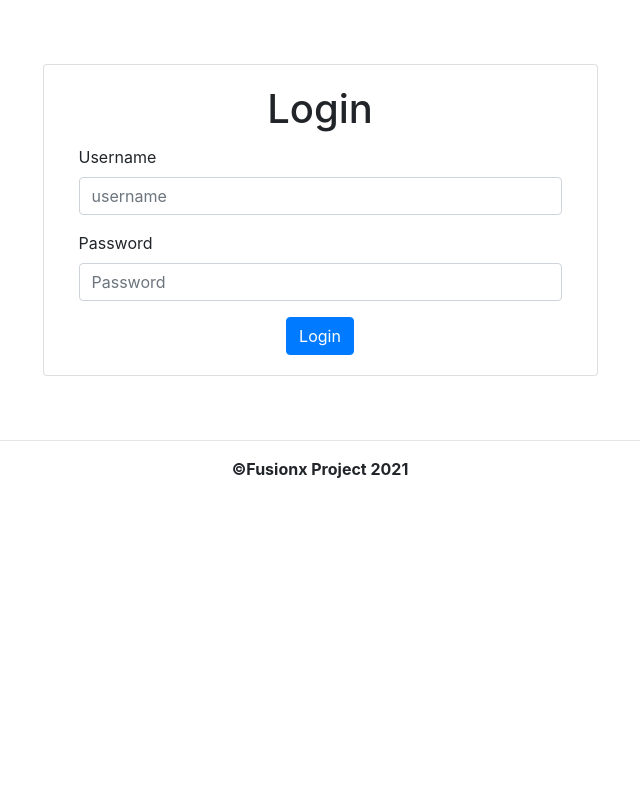
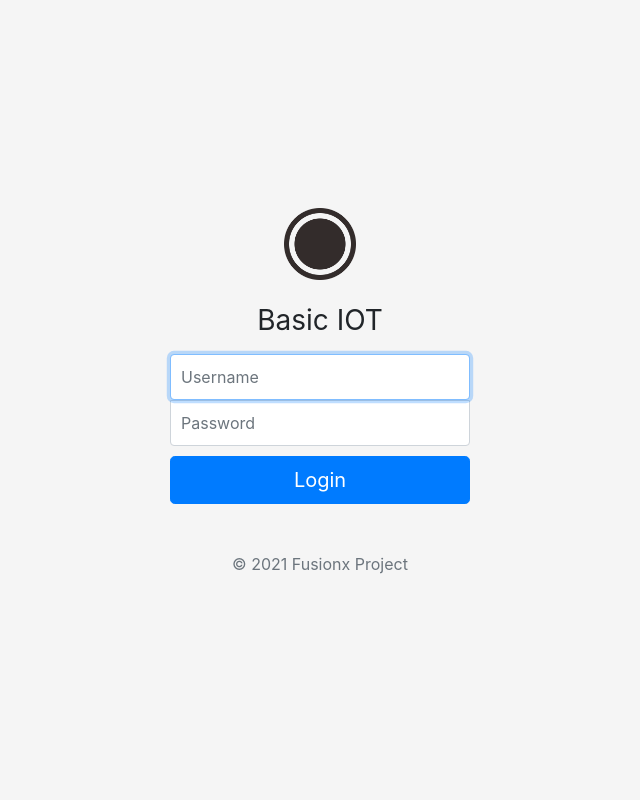
Before and after one commit to ergafebriawan/IOT_basic, a PHP site: page /login.php in a window 1280 px wide. Shown: the whole page, without its empty margins (320-960 px from the left). Run offline with PHP 8.4, Linux system fonts and the light colour scheme.

Commit message:
version 0.9

```diff
--- /dev/null
+++ b/assets/bootstrap/css/signin.css
@@ -0,0 +1,44 @@
+html,
+body {
+  height: 100%;
+}
+
+body {
+  display: -ms-flexbox;
+  display: flex;
+  -ms-flex-align: center;
+  align-items: center;
+  padding-top: 40px;
+  padding-bottom: 40px;
+  background-color: #f5f5f5;
+}
+
+.form-signin {
+  width: 100%;
+  max-width: 330px;
+  padding: 15px;
+  margin: auto;
+}
+.form-signin .checkbox {
+  font-weight: 400;
+}
+.form-signin .form-control {
+  position: relative;
+  box-sizing: border-box;
+  height: auto;
+  padding: 10px;
+  font-size: 16px;
+}
+.form-signin .form-control:focus {
+  z-index: 2;
+}
+.form-signin input[type="email"] {
+  margin-bottom: -1px;
+  border-bottom-right-radius: 0;
+  border-bottom-left-radius: 0;
+}
+.form-signin input[type="password"] {
+  margin-bottom: 10px;
+  border-top-left-radius: 0;
+  border-top-right-radius: 0;
+}
--- a/layout/footer.php
+++ b/layout/footer.php
@@ -1,7 +1,7 @@
 </div>
 <hr>
-<div class="d-flex justify-content-center">
-    <strong class="text-center">©Fusionx Project 2021</strong>
+<div class="text-center">
+    <strong>©Fusionx Project 2021</strong>
 </div>
 <script src="https://code.jquery.com/jquery-3.3.1.slim.min.js" integrity="sha384-q8i/X+965DzO0rT7abK41JStQIAqVgRVzpbzo5smXKp4YfRvH+8abtTE1Pi6jizo" crossorigin="anonymous"></script>
 <script src="https://cdnjs.cloudflare.com/ajax/libs/popper.js/1.14.3/umd/popper.min.js" integrity="sha384-ZMP7rVo3mIykV+2+9J3UJ46jBk0WLaUAdn689aCwoqbBJiSnjAK/l8WvCWPIPm49" crossorigin="anonymous"></script>
--- a/layout/header.php
+++ b/layout/header.php
@@ -1,12 +1,11 @@
 <!doctype html>
 <html lang="en">
   <head>
-    <!-- Required meta tags -->
     <meta charset="utf-8">
     <meta name="viewport" content="width=device-width, initial-scale=1, shrink-to-fit=no">
+    <link rel="shortcut icon" href="assets/icon.png">
 
-    <!-- Bootstrap CSS -->
-    <link rel="stylesheet" href="assets/bootstrap/css/bootstrap.min.css" integrity="sha384-MCw98/SFnGE8fJT3GXwEOngsV7Zt27NXFoaoApmYm81iuXoPkFOJwJ8ERdknLPMO" crossorigin="anonymous">
+    <link rel="stylesheet" href="assets/bootstrap/css/bootstrap.min.css">
 
     <title>IOT</title>
   </head>
--- a/login.php
+++ b/login.php
@@ -22,18 +22,13 @@ if (isset($_POST['login'])) {
 <head>
     <meta charset="utf-8">
     <meta name="viewport" content="width=device-width, initial-scale=1, shrink-to-fit=no">
+    <link rel="shortcut icon" href="assets/icon.png">
     <link rel="stylesheet" href="assets/bootstrap/css/bootstrap.min.css">
+    <link href="assets/bootstrap/css/signin.css" rel="stylesheet">
     <title>IOT</title>
 </head>
 
 <body>
-    <div class="container my-3">
-        <div class="d-flex justify-content-center">
-            <div class="card col-md-6 my-5">
-                <div class="card-body">
-                    <div class="card-title text-center">
-                        <h1>Login</h1>
-                    </div>
     <?php
     if (isset($_SESSION['failed'])) {
     ?>
@@ -43,28 +38,20 @@ if (isset($_POST['login'])) {
     <?php
     }
     ?>
-                    <form method="POST" action="">
-                        <div class="form-group">
-                            <label for="exampleInputEmail1">Username</label>
-                            <input type="text" class="form-control" name="username" placeholder="username" required>
+
+    <form method="POST" class="form-signin">
+        <div class="row">
+            <img class="mb-4 mx-auto" src="assets/logo.png" alt="logo" width="72" height="72">
         </div>
-                        <div class="form-group">
-                            <label for="exampleInputPassword1">Password</label>
-                            <input type="password" class="form-control" name="password" placeholder="Password" required>
-                        </div>
-                        <div class="d-flex justify-content-center">
-                            <input type="submit" name="login" class="btn btn-primary text-center" value="Login">
-                        </div>
+        <h1 class="h3 mb-3 font-weight-normal text-center">Basic IOT</h1>
+
+        <input type="text" name="username" class="form-control" placeholder="Username" required autofocus>
+        <input type="password" name="password" class="form-control" placeholder="Password" required>
+
+        <button class="btn btn-lg btn-primary btn-block" name="login" type="submit">Login</button>
+
+        <p class="mt-5 mb-3 text-muted text-center">&copy; 2021 Fusionx Project</p>
     </form>
-                </div>
-            </div>
-        </div>
-    </div>
-    <hr>
-    <div class="d-flex justify-content-center">
-        <strong class="text-center">©Fusionx Project 2021</strong>
-    </div>
-
 </body>
 
 </html>
```
Also changed, not shown: layout/navbar.php (+24 -2 lines), panel.php (+9 -12 lines), assets/icon.png (added), assets/logo.png (added). Lines whose indentation alone changed are shown as unchanged.
